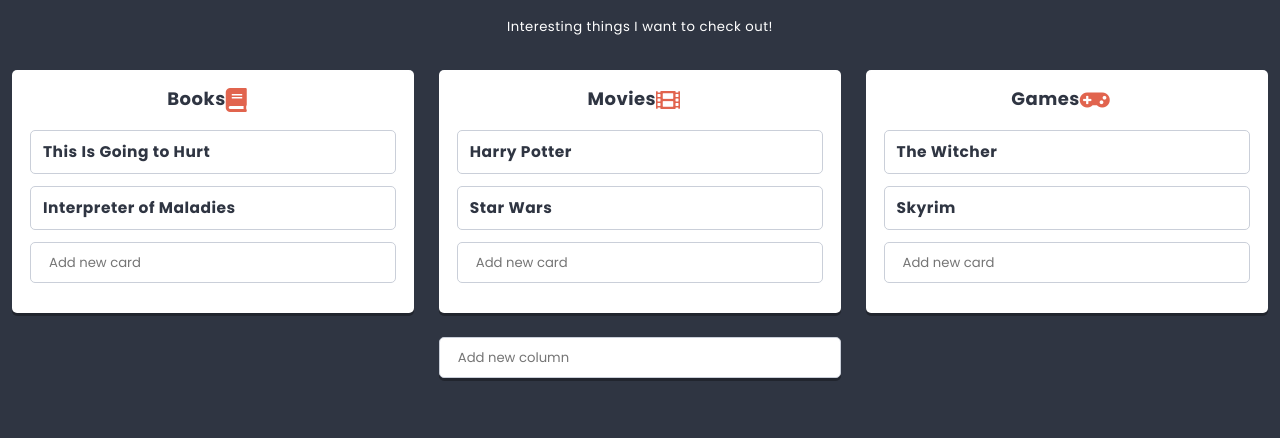
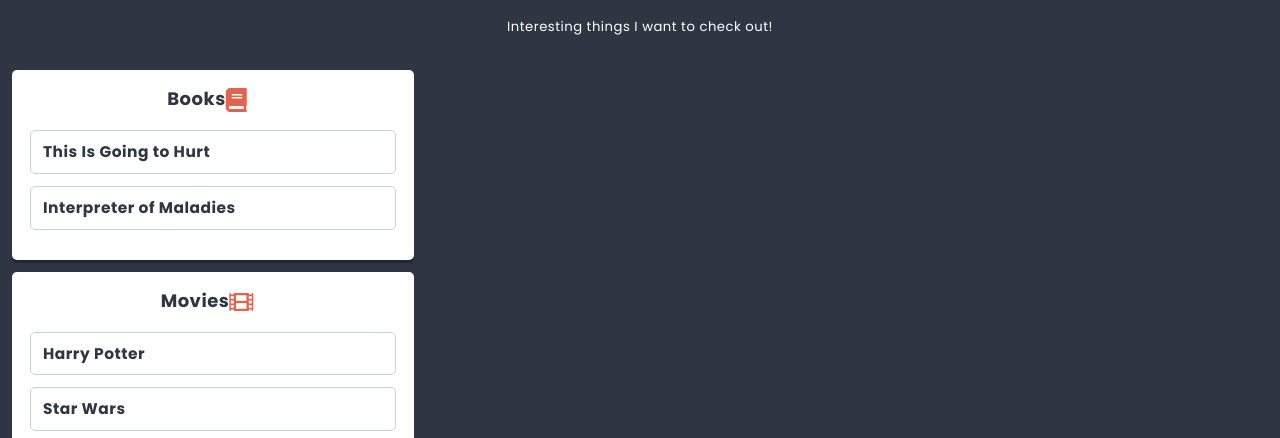
Before and after one commit to Elitese/react-learning, a React app: page / in a window 1280 px wide. Shown: the part 362-800 px from the top of the page. Built offline with nearby package versions, Linux system fonts and the light colour scheme.

Commit message:
Add containers

```diff
--- a/package.json
+++ b/package.json
@@ -23,7 +23,9 @@
     "prop-types": "^15.7.2",
     "react": "^16.7.0",
     "react-dom": "^16.7.0",
-    "react-html-parser": "^2.0.2"
+    "react-html-parser": "^2.0.2",
+    "react-redux": "^7.0.1",
+    "redux": "^4.0.1"
   },
   "devDependencies": {
     "@babel/core": "^7.4.3",
@@ -39,6 +41,7 @@
     "husky": "^4.2.5",
     "mini-css-extract-plugin": "^0.5.0",
     "node-sass": "^4.11.0",
+    "redux-devtools-extension": "^2.13.8",
     "sass-loader": "^7.1.0",
     "style-loader": "^0.23.1",
     "webpack": "^4.29.6",
@@ -46,5 +49,4 @@
     "webpack-dev-server": "^3.1.14",
     "webpack-merge": "^4.2.1"
   }
-
 }
--- a/src/components/App/App.js
+++ b/src/components/App/App.js
@@ -1,20 +1,25 @@
 import React from 'react';
 import styles from './App.scss';
-import List from '../List/List.js';
-import {pageContents, listData} from '../../data/dataStore';
-
+import List from '../List/ListContainer';
+import PropTypes from 'prop-types';
 
 class App extends React.Component {
+
+  static propTypes = {
+    title: PropTypes.node,
+    subtitle: PropTypes.node,
+    lists: PropTypes.array,
+  }
+
   render() {
+    const {title, subtitle, lists} = this.props;
     return (
       <main className={styles.component}>
-        <h1 className={styles.title}>{pageContents.title}</h1>
-        <h2 className={styles.subtitle}>{pageContents.subtitle}</h2>
-        <List
-          title={['Things to do', <sup key='1'>soon!</sup>]}
-          image="http://uploads.kodilla.com/bootcamp/fer/11.react/space.png"
-          {...listData}
-        />
+        <h1 className={styles.title}>{title}</h1>
+        <h2 className={styles.subtitle}>{subtitle}</h2>
+        {lists.map(listData => (
+          <List key={listData.id} {...listData} />
+        ))}
 
 
       </main>
--- /dev/null
+++ b/src/components/App/AppContainer.js
@@ -0,0 +1,10 @@
+import {connect} from 'react-redux';
+import App from './App';
+
+const mapStateToProps = state => ({
+  title: state.app.title,
+  subtitle: state.app.subtitle,
+  lists: state.lists,
+});
+
+export default connect(mapStateToProps)(App);
--- a/src/components/Card/Card.js
+++ b/src/components/Card/Card.js
@@ -8,9 +8,10 @@
   }
 
   render() {
+    const {title} = this.props;
     return (
       <section className={styles.component}>
-        <h3>{this.props.title}</h3>
+        <h3>{title}</h3>
       </section>
     );
   }
--- a/src/components/Column/Column.js
+++ b/src/components/Column/Column.js
@@ -1,52 +1,32 @@
 import React from 'react';
 import styles from './Column.scss';
 import PropTypes from 'prop-types';
-import Creator from '../Creator/Creator.js';
+//import Creator from '../Creator/Creator.js';
 import Card from '../Card/Card.js';
-import {settings} from '../../data/dataStore';
 import Icon from '../Icon/Icon.js';
 
 class Column extends React.Component {
-  state = {
-    cards: this.props.cards || [],
-  }
-
   static propTypes = {
     title: PropTypes.node.isRequired,
     cards: PropTypes.array,
     icon: PropTypes.node,
   }
 
-  addCard(title){
-    this.setState(state => (
-      {
-        cards: [
-          ...state.cards,
-          {
-            key: state.cards.length ? state.cards[state.cards.length-1].key+1 : 0,
-            title,
-          },
-        ],
-      }
-    ));
-  }
-
   render() {
+    const {title, icon, cards} = this.props;
     return (
       <section className={styles.component}>
-        <h3 className={styles.title}>{this.props.title}
+        <h3 className={styles.title}>{title}
           <span className={styles.icon}>
-            <Icon name={this.props.icon}/>
+            <Icon name={icon}/>
           </span>
         </h3>
-        <div>
-          {this.state.cards.map(({key, ...cardProps}) => (
-            <Card key={key} {...cardProps} />
-          ))}
-        </div>
-        <div>
+        {cards.map(CardData => (
+          <Card key={CardData.id} {...CardData} />
+        ))}
+        {/*<div>
           <Creator text={settings.cardCreatorText} action={title => this.addCard(title)}/>
-        </div>
+          </div>*/}
       </section>
     );
   }
--- /dev/null
+++ b/src/components/Column/ColumnContainer.js
@@ -0,0 +1,10 @@
+import {connect} from 'react-redux';
+import Column from './Column';
+
+export const getCardsForColumn = ({cards}, columnId) => cards.filter(card => card.columnId == columnId);
+
+const mapStateToProps = (state, props) => ({
+  cards: getCardsForColumn(state, props.id),
+});
+
+export default connect(mapStateToProps)(Column);
--- a/src/components/List/List.js
+++ b/src/components/List/List.js
@@ -2,16 +2,13 @@
 import styles from './List.scss';
 import Hero from '../Hero/Hero.js';
 import PropTypes from 'prop-types';
-import Column from '../Column/Column.js';
+import Column from '../Column/ColumnContainer';
 import {settings} from '../../data/dataStore';
 import ReactHtmlParser from 'react-html-parser';
-import Creator from '../Creator/Creator.js';
+//import Creator from '../Creator/Creator.js';
 
 
 class List extends React.Component {
-  state = {
-    columns: this.props.columns || [],
-  }
 
   static propTypes = {
     title: PropTypes.node.isRequired,
@@ -24,37 +21,21 @@
     description: settings.defaultListDescription,
   }
 
-  addColumn(title){
-    this.setState(state => (
-      {
-        columns: [
-          ...state.columns,
-          {
-            key: state.columns.length ? state.columns[state.columns.length-1].key+1 : 0,
-            title,
-            icon: 'list-alt',
-            cards: [],
-          },
-        ],
-      }
-    ));
-  }
 
   render() {
+    const {title, image, description, columns} = this.props;
     return (
       <section className={styles.component}>
-        <Hero titleText={this.props.title} backgroundImage={this.props.image} />
+        <Hero titleText={title} backgroundImage={image} />
         <div className={styles.description}>
-          {ReactHtmlParser(this.props.description)}
+          {ReactHtmlParser(description)}
         </div>
-        <div className={styles.columns}>
-          {this.state.columns.map(({key, ...columnProps}) => (
-            <Column key={key} {...columnProps}/>
-          ))}
-        </div>
-        <div className={styles.creator}>
+        {columns.map(columnData => (
+          <Column key={columnData.id} {...columnData} />
+        ))}
+        {/*<div className={styles.creator}>
           <Creator text={settings.columnCreatorText} action={title => this.addColumn(title)}/>
-        </div>
+        </div>*/}
       </section>
     );
   }
--- /dev/null
+++ b/src/components/List/ListContainer.js
@@ -0,0 +1,10 @@
+import {connect} from 'react-redux';
+import List from './List';
+
+export const getColumnsForList = ({columns}, listId) => columns.filter(column => column.listId == listId);
+
+const mapStateToProps = (state, props) => ({
+  columns: getColumnsForList(state, props.id),
+});
+
+export default connect(mapStateToProps)(List);
--- a/src/data/dataStore.js
+++ b/src/data/dataStore.js
@@ -5,6 +5,10 @@
     buttonOK: 'OK',
     buttonCancel: 'Cancel',
     defaultText: 'Add new item',
+  },
+  search: {
+    defaultText: 'Search...',
+    icon: 'search',
   },
   defaultListDescription: '<p>I can do all the things!!!</p>',
   defaultColumnIcon: 'list-alt',
@@ -67,3 +71,81 @@
     },
   ],
 };
+
+const lists = [
+  {
+    id: 'list-1',
+    title: 'Things to do <sup>soon!</sup>',
+    description: 'Interesting things I want to check out!',
+    image: 'http://uploads.kodilla.com/bootcamp/fer/11.react/space.png',
+  },
+];
+
+const columns = [
+  {
+    id: 'column-1',
+    listId: 'list-1',
+    title: 'Books',
+    icon: 'book',
+  },
+  {
+    id: 'column-2',
+    listId: 'list-1',
+    title: 'Movies',
+    icon: 'film',
+  },
+  {
+    id: 'column-3',
+    listId: 'list-1',
+    title: 'Games',
+    icon: 'gamepad',
+  },
+  {
+    id: 'column-4',
+    listId: 'list-2',
+    title: 'Strange column',
+    icon: 'question',
+  },
+];
+
+const cards = [
+  {
+    id: 'card-1',
+    columnId: 'column-1',
+    title: 'This Is Going to Hurt',
+  },
+  {
+    id: 'card-2',
+    columnId: 'column-1',
+    title: 'Interpreter of Maladies',
+  },
+  {
+    id: 'card-3',
+    columnId: 'column-2',
+    title: 'Harry Potter',
+  },
+  {
+    id: 'card-4',
+    columnId: 'column-2',
+    title: 'Star Wars',
+  },
+  {
+    id: 'card-5',
+    columnId: 'column-3',
+    title: 'The Witcher',
+  },
+  {
+    id: 'card-6',
+    columnId: 'column-3',
+    title: 'Skyrim',
+  },
+];
+
+const initialStoreData = {
+  app: {...pageContents},
+  lists: [...lists],
+  columns: [...columns],
+  cards: [...cards],
+};
+
+export default initialStoreData;
--- a/src/index.js
+++ b/src/index.js
@@ -2,6 +2,8 @@
 import './styles/normalize.scss';
 import './styles/global.scss';
 import ReactDOM from 'react-dom';
-import App from './components/App/App';
+import App from './components/App/AppContainer';
+import { Provider } from 'react-redux';
+import store from './redux/store';
 
-ReactDOM.render(<App />, document.getElementById('app'));
+ReactDOM.render(<Provider store={store}><App /></Provider>, document.getElementById('app'));
--- /dev/null
+++ b/src/redux/store.js
@@ -0,0 +1,34 @@
+import {combineReducers, createStore} from 'redux';
+import initialStoreData from '../data/dataStore';
+
+// define initial state and shallow-merge initial data
+const initialState = {
+  app: initialStoreData.app,
+  lists: initialStoreData.lists,
+  columns: initialStoreData.columns,
+  cards: initialStoreData.cards,
+  searchString: '',
+};
+
+// define reducers
+const reducers = {
+};
+
+// add blank reducers for initial state properties without reducers
+Object.keys(initialState).forEach(item => {
+  if (typeof reducers[item] == 'undefined') {
+    reducers[item] = (statePart = null) => statePart;
+  }
+});
+
+// merge all reducers
+const storeReducer = combineReducers(reducers);
+
+// create store
+const store = createStore(
+  storeReducer,
+  initialState,
+  window.__REDUX_DEVTOOLS_EXTENSION__ && window.__REDUX_DEVTOOLS_EXTENSION__()
+);
+
+export default store;
```
Also changed, not shown: 1 other file (tests, documents, lock files or other folders).
